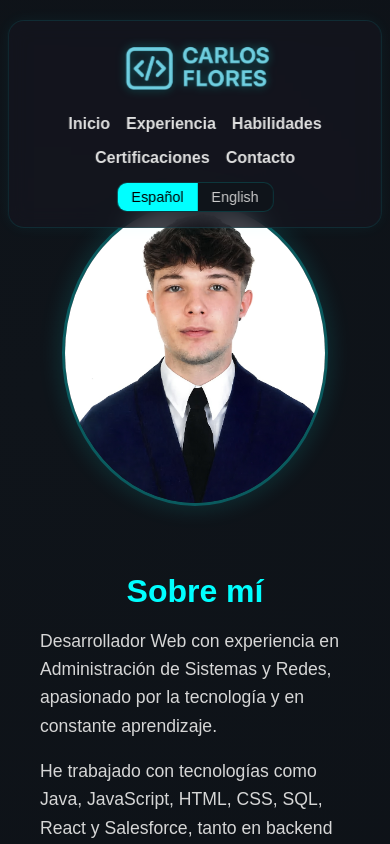
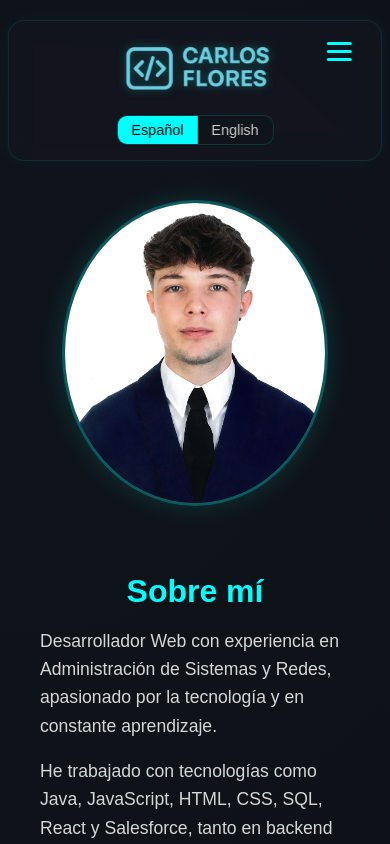
Before and after one commit to sursocarlos/CarlosFloresCV, a React (Vite) app: page / in a window 390 px wide. Shown: the top 844 px of the page. Built offline with nearby package versions, Linux system fonts and the light colour scheme.

Commit message:
Mejora de resposive

```diff
--- a/src/components/Header.jsx
+++ b/src/components/Header.jsx
@@ -1,10 +1,18 @@
-import React, { useContext } from "react";
+import React, { useContext, useState } from "react";
 import "../styles/Header.css";
 import logo from "../assets/logo3.png";
 import { LanguageContext } from "../context/LanguageContext";
 
 function Header() {
   const { lang, toggleLang } = useContext(LanguageContext);
+
+  // Pruebas cambios random (Eliminar)
+  const [menuOpen, setMenuOpen] = useState(false);
+
+  const handleMenuToggle = () => setMenuOpen(!menuOpen);
+
+  const handleLinkClick = () => setMenuOpen(false);
+  // Pruebas cambios random (Eliminar)
 
   return (
     <div className="header-wrapper">
@@ -13,15 +21,51 @@ function Header() {
           <img src={logo} alt="logo" />
         </div>
 
+        {/* Pruebas cambios random (Eliminar)*/}
+        <button
+          className={`menu-toggle ${menuOpen ? "open" : ""}`}
+          onClick={handleMenuToggle}
+          aria-label="Abrir menú"
+        >
+          <span></span>
+          <span></span>
+          <span></span>
+        </button>
+        {/* Pruebas cambios random (Eliminar) */}
+
+        {/*  CODIGO ORIGINAL (NO ELIMINAR)
         <nav>
           <a href="#sobre-mi">{lang === "es" ? "Inicio" : "Home"}</a>
-          <a href="#experiencia">{lang === "es" ? "Experiencia" : "Experience"}</a>
+          <a href="#experiencia">
+            {lang === "es" ? "Experiencia" : "Experience"}
+          </a>
           <a href="#habilidades">{lang === "es" ? "Habilidades" : "Skills"}</a>
           <a href="#certificaciones">
             {lang === "es" ? "Certificaciones" : "Certifications"}
           </a>
           <a href="#contacto">{lang === "es" ? "Contacto" : "Contact"}</a>
         </nav>
+        CODIGO ORIGINAL (NO ELIMINAR) */}
+
+        {/* Pruebas cambios random (Eliminar) */}
+        <nav className={`nav ${menuOpen ? "active" : ""}`}>
+            <a href="#sobre-mi" onClick={handleLinkClick}>
+              {lang === "es" ? "Sobre mí" : "About Me"}
+            </a>
+            <a href="#experiencia" onClick={handleLinkClick}>
+              {lang === "es" ? "Experiencia" : "Experience"}
+            </a>
+            <a href="#habilidades" onClick={handleLinkClick}>
+              {lang === "es" ? "Habilidades" : "Skills"}
+            </a>
+            <a href="#proyectos" onClick={handleLinkClick}>
+              {lang === "es" ? "Proyectos" : "Projects"}
+            </a>
+            <a href="#contacto" onClick={handleLinkClick}>
+              {lang === "es" ? "Contacto" : "Contact"}
+            </a>
+        </nav>
+        {/* Pruebas cambios random (Eliminar) */}
 
         <div className="lang-switch">
           <div className="tabs">
--- a/src/styles/Header.css
+++ b/src/styles/Header.css
@@ -119,3 +119,87 @@ body {
     gap: 1rem;
   }
 }
+
+/* ===== CAMBIOS RANDOM ===== */
+/* MENU TOGGLE */
+
+/*
+.menu-toggle {
+  display: none;
+  flex-direction: column;
+  gap: 5px;
+  background: none;
+  border: none;
+  cursor: pointer;
+  z-index: 1100;
+}
+*/
+
+
+.menu-toggle {
+  /*
+  display: flex;
+  */
+  display: none;
+  flex-direction: column;
+  gap: 5px;
+  background: none;
+  border: none;
+  cursor: pointer;
+  z-index: 1100;
+
+  position: absolute; /* o fixed si quieres que se quede al hacer scroll */
+  top: 20px;          /* distancia desde arriba */
+  right: 20px;        /* distancia desde la derecha */
+  width: 40px;         /* ajustar tamaño */
+  height: 40px;        /* ajustar tamaño */
+}
+
+
+.menu-toggle span {
+  width: 25px;
+  height: 3px;
+  background: #00ffff;
+  border-radius: 4px;
+  transition: all 0.3s ease;
+}
+
+.menu-toggle.open span:nth-child(1) {
+  transform: rotate(45deg) translate(5px, 5px);
+}
+.menu-toggle.open span:nth-child(2) {
+  opacity: 0;
+}
+.menu-toggle.open span:nth-child(3) {
+  transform: rotate(-45deg) translate(5px, -5px);
+}
+
+/* RESPONSIVE */
+
+@media (max-width: 1000px) {
+  .menu-toggle {
+    display: flex;
+  }
+  .header nav {
+  position: fixed;
+  top: 0;
+  right: -300px;
+  width: 220px;
+  height: 100vh;
+  background: rgba(20, 22, 30, 0.95);
+  transition: right 0.3s ease;
+  display: flex;
+  flex-direction: column;
+  padding-left: 20px;
+  margin: 0;
+  border: 1px solid black;
+  border-left: 1px solid rgba(0, 255, 255, 0.2);
+  box-sizing: border-box;
+  gap: 1.2rem;
+}
+
+.header nav.active {
+  right: 0;
+}
+
+}
```
